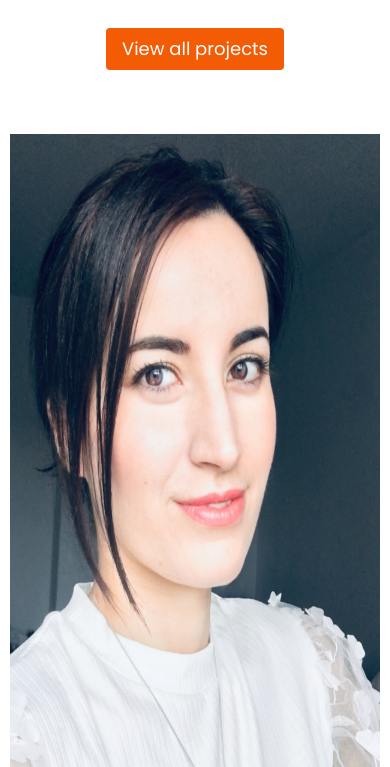
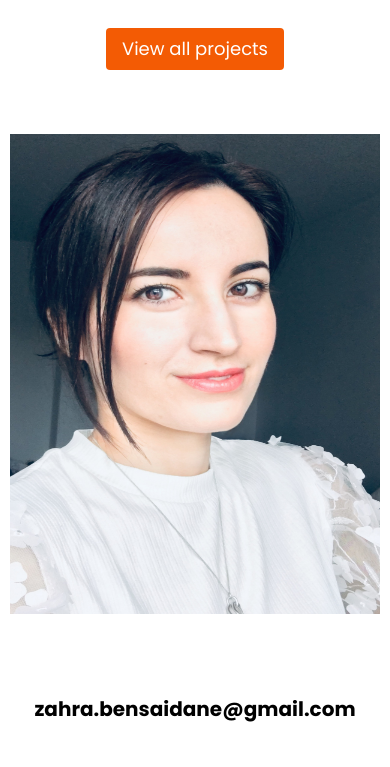
Before and after one commit to Zahra-Bens/BZAADesign, a plain HTML site: page about.html in a window 390 px wide. Shown: the part 1490-2257 px from the top of the page. Drawn offline with nearby package versions, Linux system fonts and the light colour scheme; a web font is replaced by a local one.

Commit message:
made images on work section responsive

```diff
--- a/style/portfolio.css
+++ b/style/portfolio.css
@@ -265,6 +265,7 @@
     }
     .content-container img {
       text-align: center;
+      max-height: 500px;
       padding: 10px;
       border-radius: 10px;
     }
```
Also changed, not shown: image/vibration-verte.jpg.
